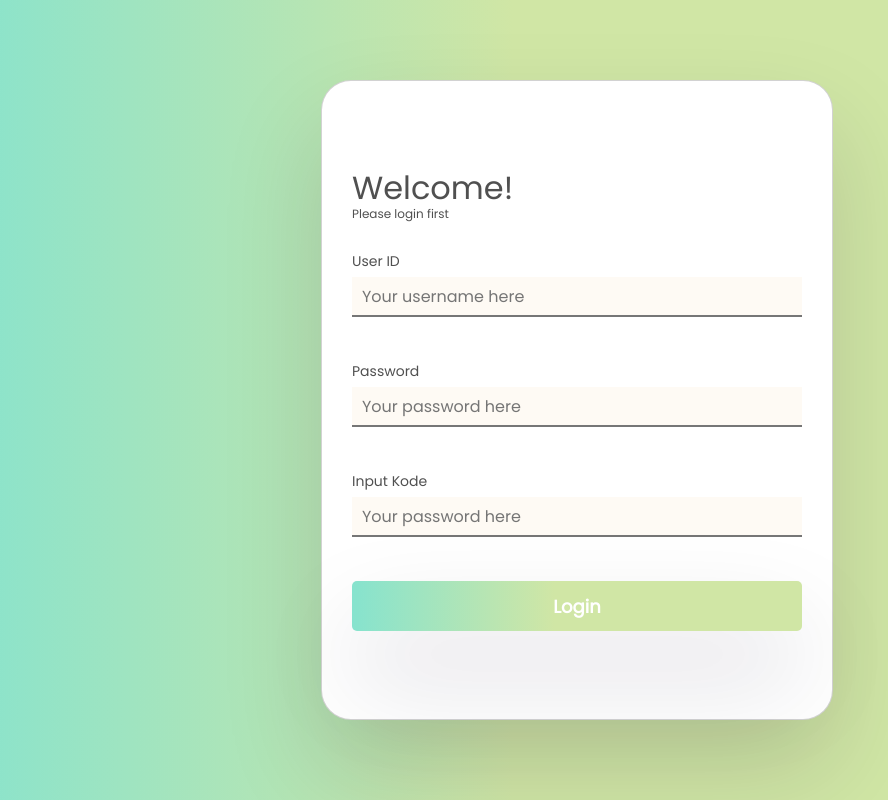
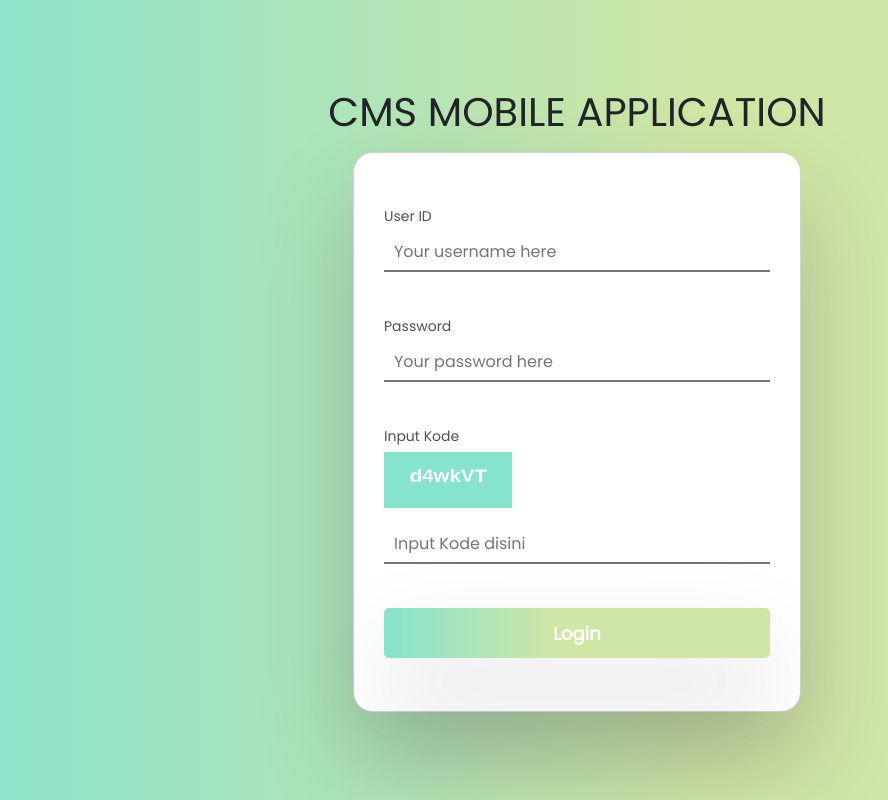
Before and after one commit to wiaryadhi/FrontEnd-TA, an Angular app: page / in a window 1280 px wide. Shown: the whole page, without its empty margins (63-951 px from the left). Built offline with nearby package versions, Linux system fonts and the light colour scheme.

Commit message:
update sikit

```diff
--- a/package.json
+++ b/package.json
@@ -18,7 +18,6 @@
     "@angular/platform-browser": "^15.0.0",
     "@angular/platform-browser-dynamic": "^15.0.0",
     "@angular/router": "^15.0.0",
-    "@binssoft/ngx-captcha": "^1.3.0",
     "@ng-bootstrap/ng-bootstrap": "^14.0.1",
     "@popperjs/core": "^2.11.6",
     "bootstrap": "^5.2.3",
--- a/src/app/app.component.html
+++ b/src/app/app.component.html
@@ -1 +1,2 @@
 <app-login-page></app-login-page>
+<router-outlet></router-outlet>
--- a/src/app/app.module.ts
+++ b/src/app/app.module.ts
@@ -4,6 +4,8 @@ import { BrowserModule } from '@angular/platform-browser';
 import { AppComponent } from './app.component';
 import { NgbModule } from '@ng-bootstrap/ng-bootstrap';
 import { LoginPageComponent } from './login-page/login-page.component';
+import {FormsModule} from "@angular/forms";
+import {RouterOutlet} from "@angular/router";
 
 @NgModule({
   declarations: [
@@ -12,7 +14,9 @@ import { LoginPageComponent } from './login-page/login-page.component';
   ],
   imports: [
     BrowserModule,
-    NgbModule
+    NgbModule,
+    FormsModule,
+    RouterOutlet
   ],
   providers: [],
   bootstrap: [AppComponent]
--- a/src/app/login-page/login-page.component.css
+++ b/src/app/login-page/login-page.component.css
@@ -5,36 +5,38 @@
   font-family: 'Poppins';
 }
 
+section {
+  display: flex;
+  flex-direction: column;
+}
+
 .login {
   display: flex;
   justify-content: center;
   align-items: center;
   height: 100vh;
-  background: linear-gradient(90deg, rgba(134,227,206,1) 0%, rgba(208,230,165,1) 45%);
+  background: linear-gradient(90deg, rgba(134,227,206,1) 0%, rgba(208,230,165,1)60%);
   background-size: contain;
 }
 
 .card {
   display: flex;
-  border-radius: 30px;
+  border-radius: 20px;
   background-color: #FFFFFF;
-  justify-content: flex-start;
-  width: 40vw;
-  height: 80vh;
-  box-shadow: rgba(17, 12, 46, 0.15) 0px 48px 100px 0px;}
+  justify-content: center;
+  align-content: center;
+  width: 35vw;
+  height: 70vh;
+  box-shadow: rgba(20, 12, 46, 0.2) 0px 48px 100px 0px;}
 
-.kiri {
-  flex: 2;
-  background-size: cover;
-  background-position: center;
-  border-radius: 30px 0px 0px 30px
+.card-content {
+  display: flex;
+  flex-direction: column;
+}
 
-
-}
 .kanan {
   display: flex;
   flex-direction: column;
-  flex: 1;
   justify-content: center;
   padding-left: 30px;
   padding-right: 30px;
@@ -43,6 +45,7 @@
 
 .titleLogin {
   font-size: 32px;
+  margin-bottom: 20px;
   color: rgb(80, 80, 80);
 }
 .subTitle {
@@ -63,7 +66,6 @@ input {
   border-left: 0;
   border-right: 0;
   height: 40px;
-  background-color: #FEFAF4;
   padding-left: 10px;
   margin-bottom: 20px;
 
@@ -89,3 +91,8 @@ button:hover {
   font-size: 10px;
   margin-bottom: 50px;
 }
+canvas {
+  background: #86E3CE;
+  width: 10vw;
+  height: 7vh;
+}
--- a/src/app/login-page/login-page.component.html
+++ b/src/app/login-page/login-page.component.html
@@ -6,17 +6,17 @@
   <meta name="viewport" content="width=device-width, initial-scale=1.0">
   <link rel="stylesheet" href="login-page.component.css">
   <link href='https://fonts.googleapis.com/css?family=Poppins' rel='stylesheet'>
-
-  <title>Login</title>
+  <script src="myscripts.js"></script>
 </head>
 <body>
 <section class="login">
+  <h1 class="mb-3">CMS MOBILE APPLICATION</h1>
   <div class="card">
     <div class="kanan">
-      <div>
-        <h1 class="titleLogin">Welcome!</h1>
-        <h4 class="subTitle" >Please login first</h4>
-      </div>
+      <!--      <div>-->
+      <!--        <h1 class="titleLogin">Login</h1>-->
+      <!--      </div>-->
+      <div class="card-content">
         <label for=>User ID</label>
         <input type="text" name="uname" id="uname" placeholder="Your username here">
         <br>
@@ -24,11 +24,17 @@
         <input type="password" name="passwd" id="passwd" placeholder="Your password here">
         <br>
         <label for=>Input Kode</label>
-      <input type="password" name="passwd" id="inptKode" placeholder="Your password here">
+        <canvas #myCanvas class="mb-3"></canvas>
+        <input type="password" name="passwd" id="inptKode" placeholder="Input Kode disini" [(ngModel)]="captchaInput">
         <br>
-      <button type="submit" id="btnLogin"><strong>Login</strong></button>
+        <button type="submit" id="btnLogin" (click)="verifyCaptcha()"><strong>Login</strong></button>
+      </div>
     </div>
   </div>
 </section>
+
+<script>
+
+</script>
 </body>
 </html>
--- a/src/app/login-page/login-page.component.ts
+++ b/src/app/login-page/login-page.component.ts
@@ -1,11 +1,55 @@
-import { Component } from '@angular/core';
+import {AfterViewInit, Component, ElementRef, OnInit, ViewChild} from '@angular/core';
 
 @Component({
   selector: 'app-login-page',
   templateUrl: './login-page.component.html',
   styleUrls: ['./login-page.component.css']
 })
-export class LoginPageComponent {
+
+export class LoginPageComponent implements AfterViewInit, OnInit {
+  public context: CanvasRenderingContext2D | null;
+
+  @ViewChild("myCanvas")
+  myCanvas!: ElementRef<HTMLCanvasElement>;
+
+  captchaCode: string = "";
+  captchaInput: string = "";
+
+constructor() {
+  this.context = null
+}
+
+  ngAfterViewInit(): void {
+    this.captchaCode = this.getCaptcha();
+    let element = this.myCanvas.nativeElement;
+    this.context = element.getContext("2d");
+    this.context!.fillStyle = "white";
+    this.context!.font = "bold 48px Arial";
+    console.log(this.captchaCode);
+    this.context!.fillText(this.captchaCode,  60, 80);
+  }
+
+  getCaptcha(length: number = 6): string{
+    var result = '';
+    var characters = 'ABCDEFGHIJKLMNOPQRSTUVWXYZabcdefghijklmnopqrstuvwxyz1234567890'
+    var charactersLength = characters.length;
+    for (var i = 0; i < length; i++){
+      result += characters.charAt(Math.floor(Math.random()* charactersLength))
+    }
+    return result;
+  }
+
+  verifyCaptcha(){
+    if (this.captchaCode === this.captchaInput){
+      alert("sukses");
+    } else  {
+      alert("captcha salah")
+    }
+  }
+
+  ngOnInit(): void {
+  this.captchaCode = this.getCaptcha();
+  }
 
 }
 
--- a/src/index.html
+++ b/src/index.html
@@ -2,7 +2,7 @@
 <html lang="en">
 <head>
   <meta charset="utf-8">
-  <title>FrontEndTA</title>
+  <title>CMS Mobile Application</title>
   <base href="/">
   <meta name="viewport" content="width=device-width, initial-scale=1">
   <link rel="icon" type="image/x-icon" href="favicon.ico">
```
Also changed, not shown: 1 other file (tests, documents, lock files or other folders). Lines whose indentation alone changed are shown as unchanged.
